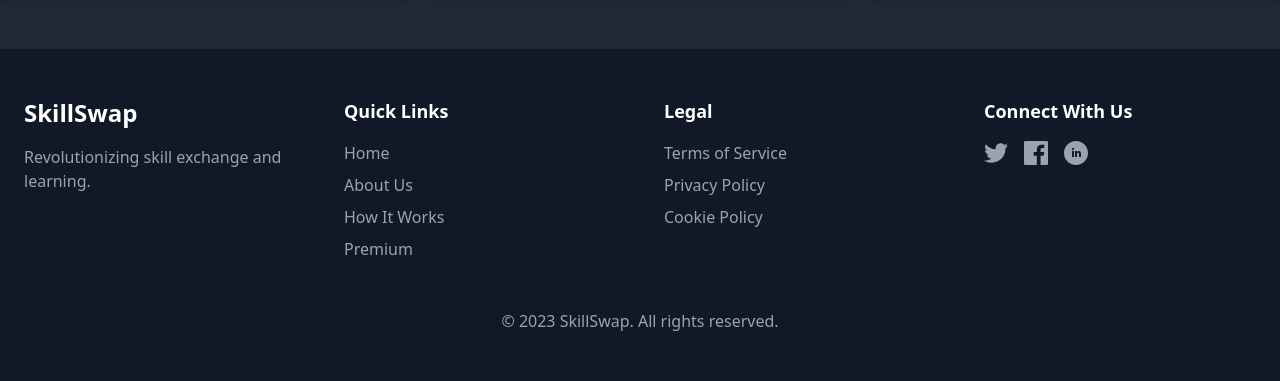
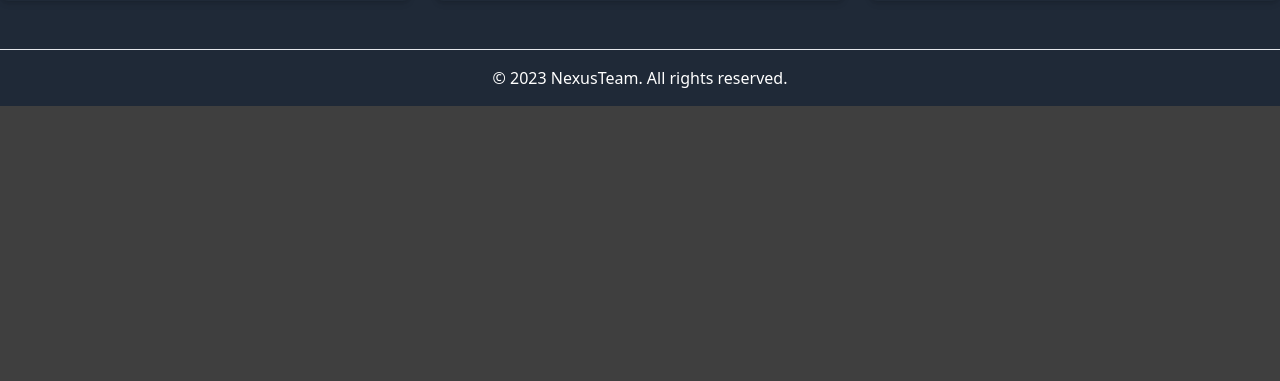
Before and after one commit to Youcode-Classe-E-2024-2025/NexusTeam_eventbrite, a PHP site: page / in a window 1280 px wide. Shown: the part 951-1332 px from the top of the page. After the commit the page ends 1057 px from the top, so only its background shows below. Run offline with PHP 8.4, Linux system fonts and the light colour scheme; style sheets or scripts are compiled from the project's sources; some libraries are stand-ins or nearby versions.

Commit message:
added the functionnality of unbanning users and also the footer

```diff
--- a/App/Views/Partials/footer.twig
+++ b/App/Views/Partials/footer.twig
@@ -1,45 +1,4 @@
 {# views/partials/footer.twig #}
-<footer class="bg-gray-900 text-white py-12">
-    <div class="container mx-auto px-6">
-        <div class="grid grid-cols-1 md:grid-cols-4 gap-12">
-            <div>
-                <h3 class="text-2xl font-semibold mb-4">SkillSwap</h3>
-                <p class="text-gray-400">Revolutionizing skill exchange and learning.</p>
-            </div>
-            <div>
-                <h4 class="text-lg font-semibold mb-4">Quick Links</h4>
-                <ul class="space-y-2">
-                    <li><a href="#" class="text-gray-400 hover:text-white transition duration-300">Home</a></li>
-                    <li><a href="#" class="text-gray-400 hover:text-white transition duration-300">About Us</a></li>
-                    <li><a href="#" class="text-gray-400 hover:text-white transition duration-300">How It Works</a></li>
-                    <li><a href="#" class="text-gray-400 hover:text-white transition duration-300">Premium</a></li>
-                </ul>
-            </div>
-            <div>
-                <h4 class="text-lg font-semibold mb-4">Legal</h4>
-                <ul class="space-y-2">
-                    <li><a href="#" class="text-gray-400 hover:text-white transition duration-300">Terms of Service</a></li>
-                    <li><a href="#" class="text-gray-400 hover:text-white transition duration-300">Privacy Policy</a></li>
-                    <li><a href="#" class="text-gray-400 hover:text-white transition duration-300">Cookie Policy</a></li>
-                </ul>
-            </div>
-            <div>
-                <h4 class="text-lg font-semibold mb-4">Connect With Us</h4>
-                <div class="flex space-x-4">
-                    <a href="#" class="text-gray-400 hover:text-white transition duration-300">
-                        <svg class="w-6 h-6" fill="currentColor" viewBox="0 0 24 24" xmlns="http://www.w3.org/2000/svg"><path d="M24 4.557c-.883.392-1.832.656-2.828.775 1.017-.609 1.798-1.574 2.165-2.724-.951.564-2.005.974-3.127 1.195-.897-.957-2.178-1.555-3.594-1.555-3.179 0-5.515 2.966-4.797 6.045-4.091-.205-7.719-2.165-10.148-5.144-1.29 2.213-.669 5.108 1.523 6.574-.806-.026-1.566-.247-2.229-.616-.054 2.281 1.581 4.415 3.949 4.89-.693.188-1.452.232-2.224.084.626 1.956 2.444 3.379 4.6 3.419-2.07 1.623-4.678 2.348-7.29 2.04 2.179 1.397 4.768 2.212 7.548 2.212 9.142 0 14.307-7.721 13.995-14.646.962-.695 1.797-1.562 2.457-2.549z"/></svg>
-                    </a>
-                    <a href="#" class="text-gray-400 hover:text-white transition duration-300">
-                        <svg class="w-6 h-6" fill="currentColor" viewBox="0 0 24 24" xmlns="http://www.w3.org/2000/svg"><path d="M22.675 0h-21.35c-.732 0-1.325.593-1.325 1.325v21.351c0 .731.593 1.324 1.325 1.324h11.495v-9.294h-3.128v-3.622h3.128v-2.671c0-3.1 1.893-4.788 4.659-4.788 1.325 0 2.463.099 2.795.143v3.24l-1.918.001c-1.504 0-1.795.715-1.795 1.763v2.313h3.587l-.467 3.622h-3.12v9.293h6.116c.73 0 1.323-.593 1.323-1.325v-21.35c0-.732-.593-1.325-1.325-1.325z"/></svg>
-                    </a>
-                    <a href="#" class="text-gray-400 hover:text-white transition duration-300">
-                        <svg class="w-6 h-6" fill="currentColor" viewBox="0 0 24 24" xmlns="http://www.w3.org/2000/svg"><path d="M12 0c-6.627 0-12 5.373-12 12s5.373 12 12 12 12-5.373 12-12-5.373-12-12-12zm-2 16h-2v-6h2v6zm-1-6.891c-.607 0-1.1-.496-1.1-1.109 0-.612.492-1.109 1.1-1.109s1.1.497 1.1 1.109c0 .613-.493 1.109-1.1 1.109zm8 6.891h-1.998v-2.861c0-1.881-2.002-1.722-2.002 0v2.861h-2v-6h2v1.093c.872-1.616 4-1.736 4 1.548v3.359z"/></svg>
-                    </a>
-                </div>
-            </div>
-        </div>
-        <div class="mt-12 text-center text-gray-400">
-            <p>&copy; 2023 SkillSwap. All rights reserved.</p>
-        </div>
-    </div>
+<footer class="bg-background text-text-light text-center p-4 border-t border-text-light mt-auto">
+    <p>&copy; 2023 NexusTeam. All rights reserved.</p>
 </footer>
--- a/Routes/web.php
+++ b/Routes/web.php
@@ -40,6 +40,6 @@ $router->add("POST", '/tags/delete/{id}', 'TagController@destroy');
 $router->add("GET", "/dashboard/admin", "DashboardController@index");
 $router->add("POST", "/user/delete/{id}", "DashboardController@DeleteUser");
 $router->add("Post","/user/ban/{id}", "DashboardController@BanUser");
-
+$router->add('POST', '/user/unban/{id}','DashboardController@unbanUser');
 
 $router->dispatch();
```
Also changed, not shown: App/Controllers/DashboardController.php (+40 -0 lines), App/Models/Dashboard.php (+29 -14 lines), App/Views/Admin/usersIndex.twig (+12 -15 lines).
